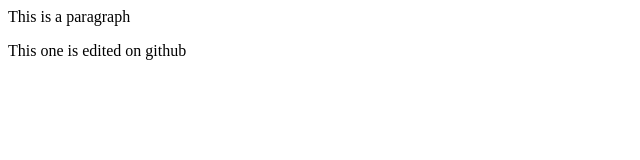
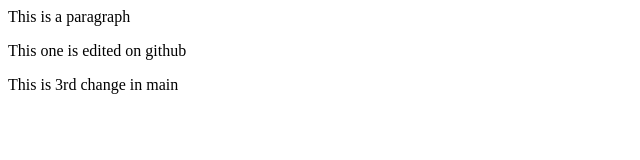
Before and after one commit to endeeharyanvi/Practice-HTML, a plain HTML site: page index.html in a window 1280 px wide. Shown: the whole page, without its empty margins (0-640 px from the left). Drawn offline with Linux system fonts and the light colour scheme.

Commit message:
Update index.html

```diff
--- a/index.html
+++ b/index.html
@@ -1,2 +1,3 @@
 <p>This is a paragraph</p>
 <p>This one is edited on github</p>
+<p>This is 3rd change in main</p>
```
